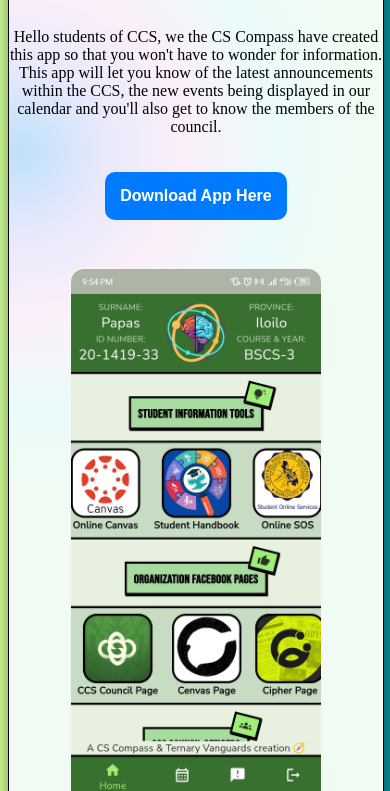
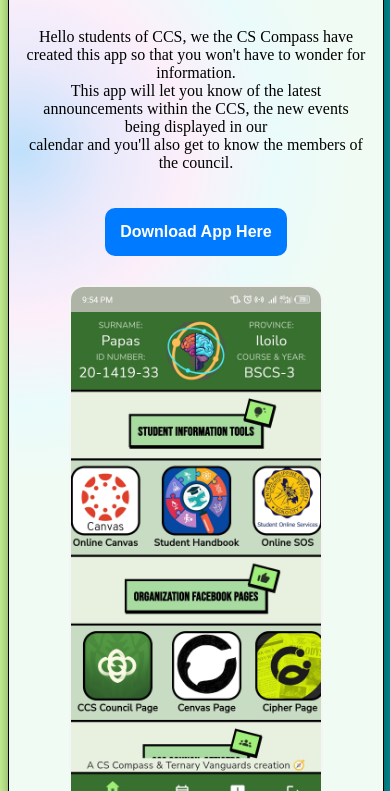
Before and after one commit to HiroS404/A-CCS, a plain HTML site: page index.html in a window 390 px wide. Shown: the part 309-1100 px from the top of the page. Drawn offline with Linux system fonts and the light colour scheme.

Commit message:
margin p

```diff
--- a/assets/common.css
+++ b/assets/common.css
@@ -7,6 +7,7 @@ h1{
 
 p {
     font-size: clamp(16px, 2vw, 20px);
+
 }
 
 body{
@@ -68,8 +69,8 @@ img{
 .sampleimg {
     display: center,flex;
     gap: 150px;
-    padding-bottom: 10%;
-    padding-top: 10%;
+    padding-bottom:5%;
+    padding-top: 5%;
 
 }
 
@@ -94,7 +95,10 @@ img{
 
    @media (max-width: 600px) {
 
-
+    p {
+        margin-right: 15px;
+        margin-left: 15px;
+    }
     h1{
         font-family: 'Arial', sans-serif;
             font-size: 12vw;
```
